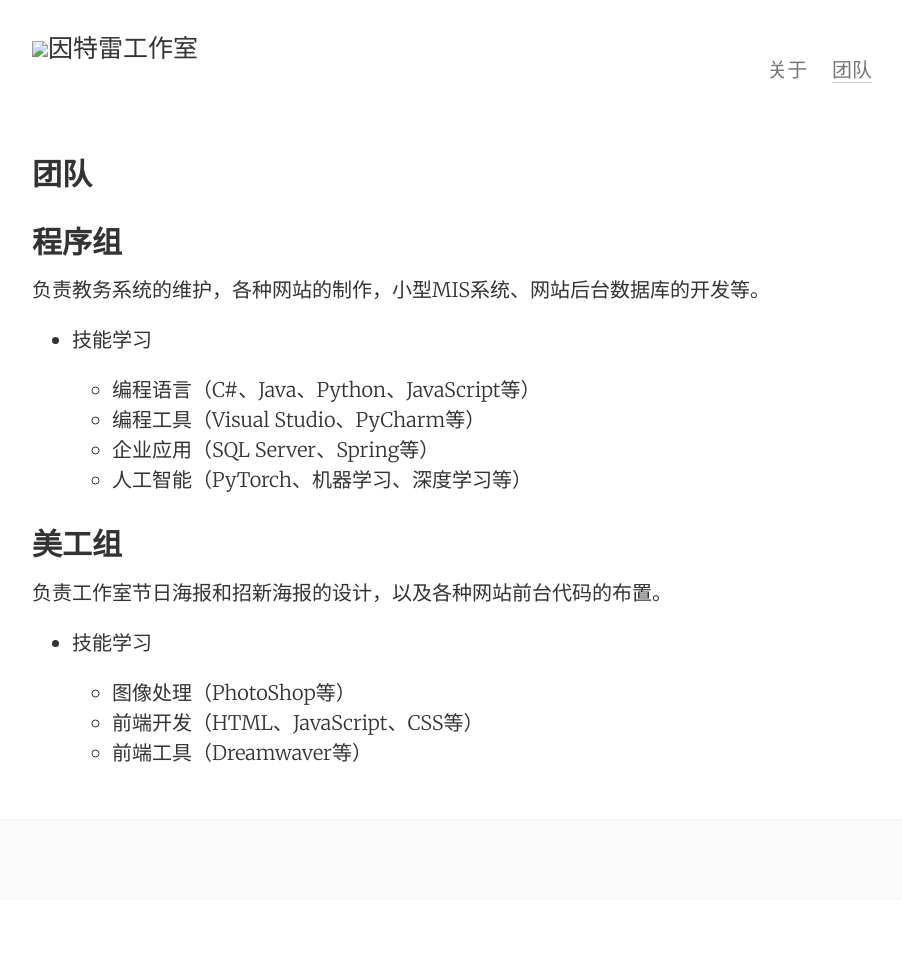
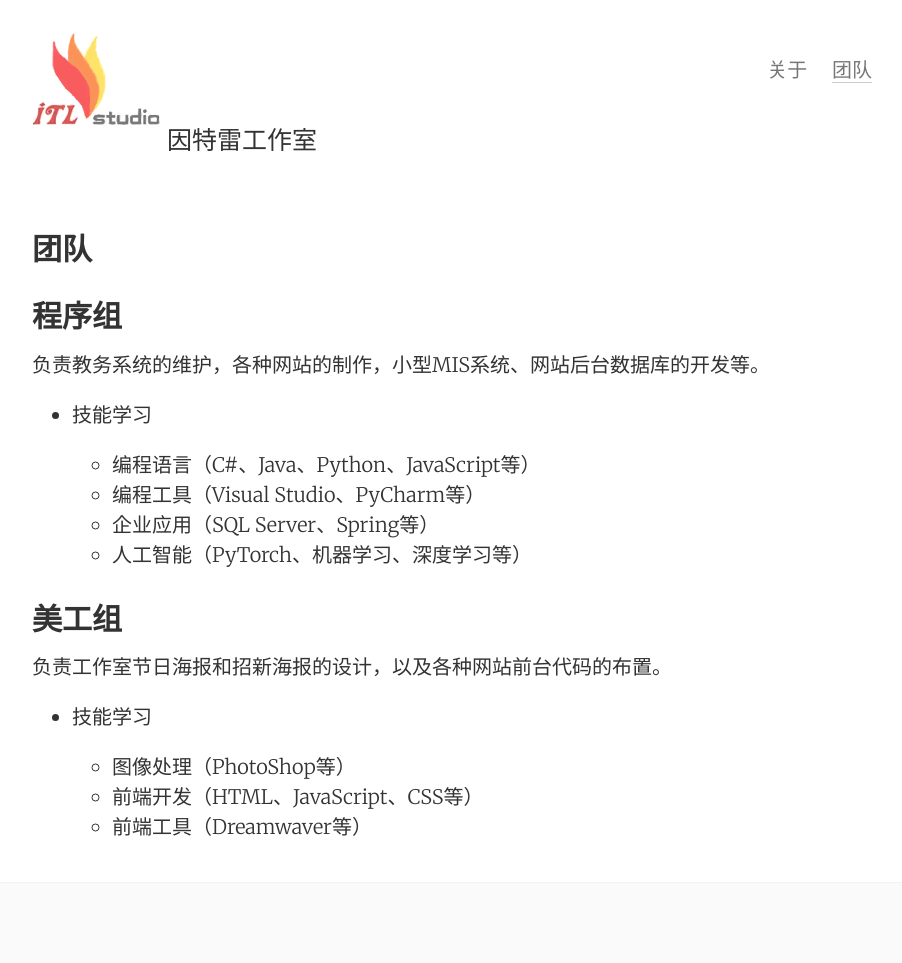
Before and after one commit to neepuitl/neepuitl.github.io, a Jekyll site: the page built from team.md, in a window 1280 px wide. Shown: the whole page, without its empty margins (188-1090 px from the left). Built offline with Jekyll 4.4.1, drawn with Linux system fonts in a browser that asks for light colours; before the commit the page ends 900 px from its top, so only the background shows below that.

Commit message:
Update ITL logo

```diff
--- a/_includes/header.html
+++ b/_includes/header.html
@@ -1,7 +1,7 @@
 <header class="site-header px2 px-responsive">
   <div class="mt2 wrap">
     <div class="measure">
-      <a href="{{ "/" | relative_url }}" class="site-title"><img src="assets/images/itl-logo.png"/>{{ site.title }}</a>
+      <a href="{{ "/" | relative_url }}" class="site-title"><img src="/assets/images/itl-logo.png"/>{{ site.title }}</a>
       <nav class="site-nav">
         {% include navigation.html %}
       </nav>
```
